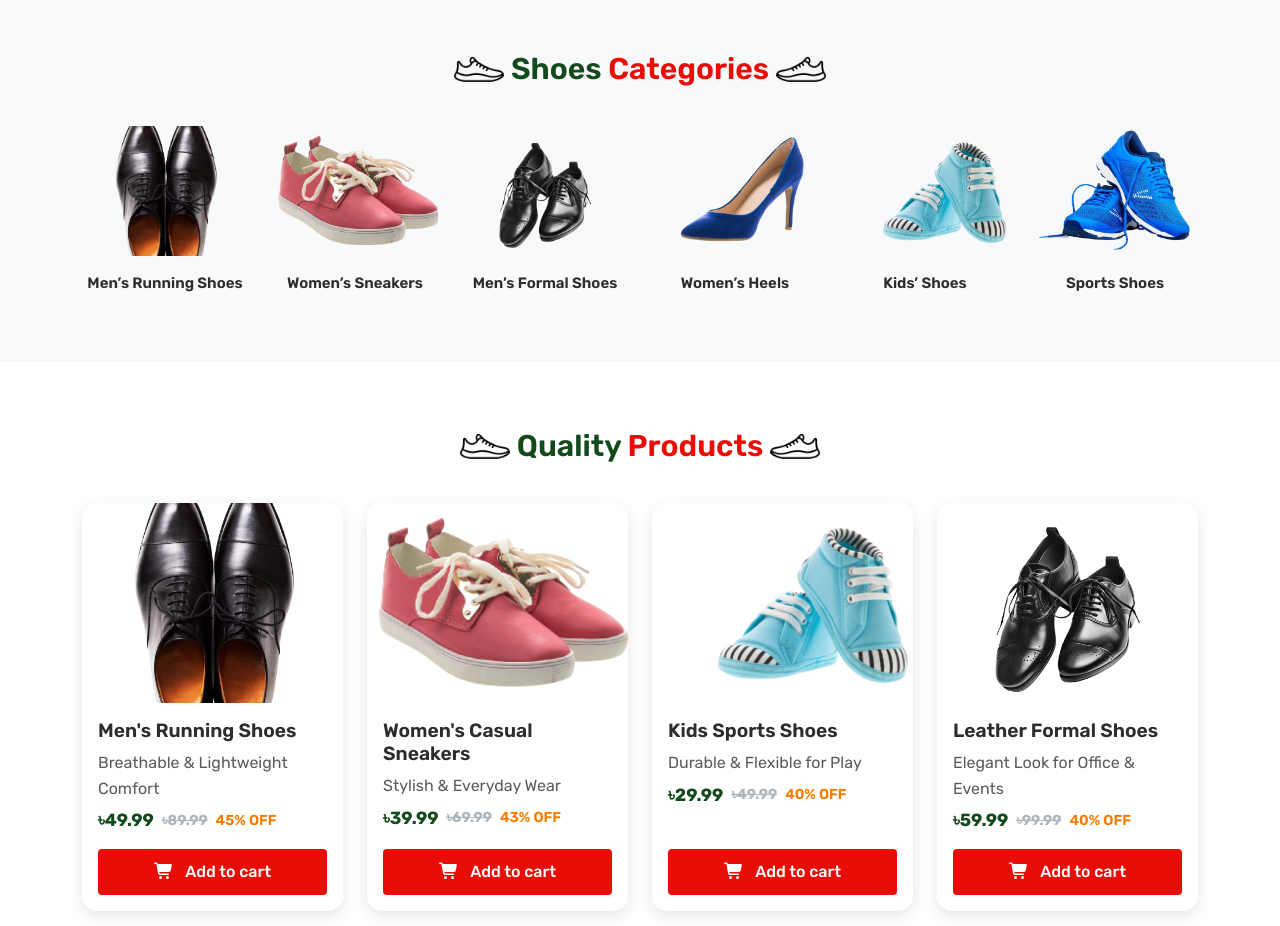
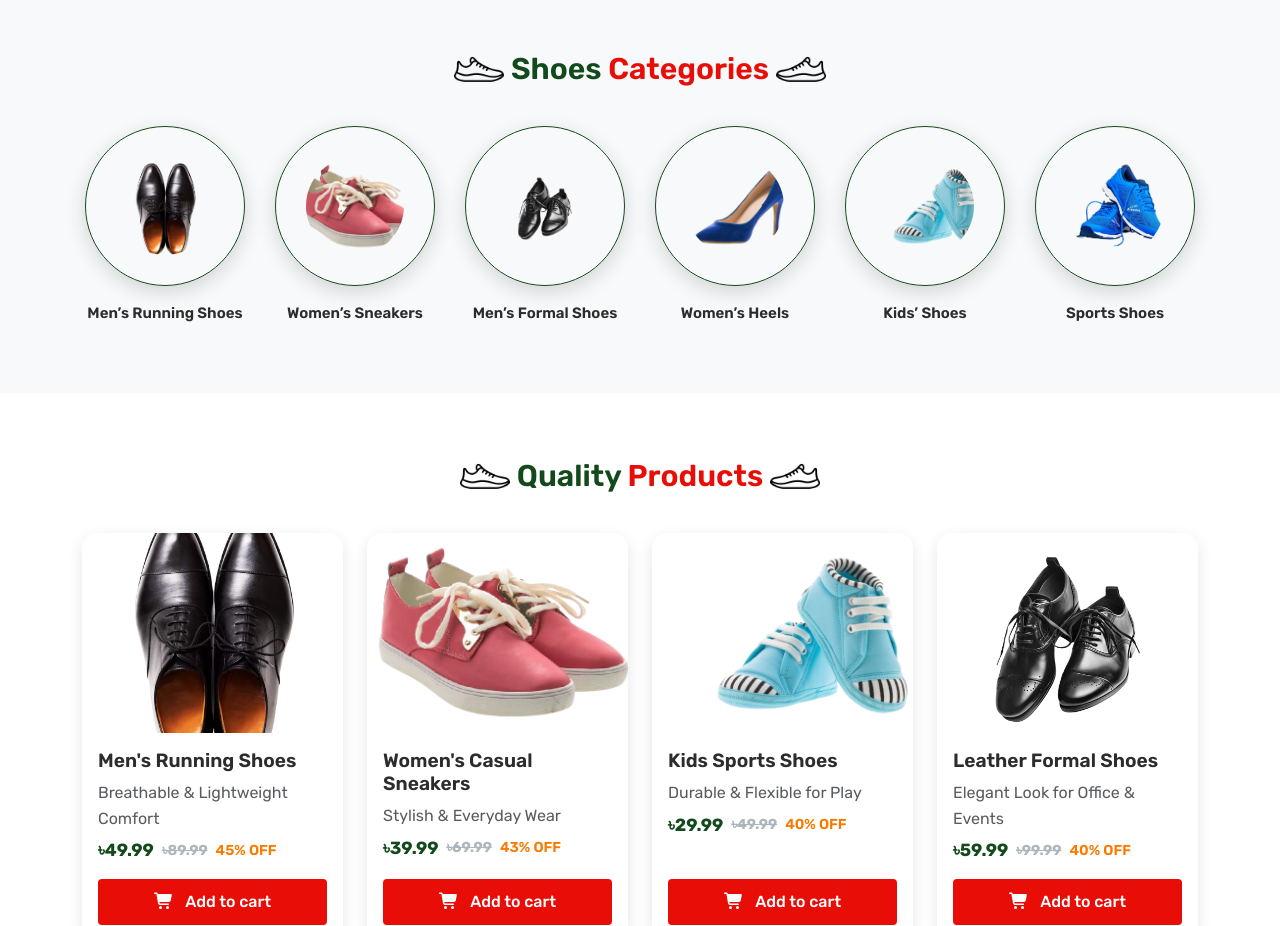
Before and after one commit to emonmahdi/marco-footwear-frontend, a plain HTML site: page index.html in a window 1280 px wide. Shown: the part 820-1746 px from the top of the page. Drawn offline with nearby package versions, Linux system fonts and the light colour scheme; files whose address does not match are found by name.

Commit message:
category box styles update

```diff
--- a/css/style.css
+++ b/css/style.css
@@ -614,11 +614,14 @@ nav a:hover {
   transition: var(--transition);
 }
 .categories-section .single-category img {
-  width: 200px;
-  height: 130px;
-  /* border-radius: 50%; */
+  width: 160px;
+  height: 160px;
+  padding: 30px;
+  border: 1px solid var(--secondary-color);
+  border-radius: 50%;
   margin-bottom: 10px;
   display: inline-block;
+  box-shadow: 0 6px 20px rgba(0, 0, 0, 0.15);
   transition: var(--transition);
   object-fit: cover;
 }
@@ -717,13 +720,6 @@ nav a:hover {
   align-items: center;
   height: 100px;
 }
-
-/* .featured-logo-wrapper {
-  width: 100%;
-  overflow: hidden;
-  position: relative;
-  height: 80px;
-} */
 
 .featured-logo-track {
   transition: transform 0.6s ease-in-out;
@@ -739,49 +735,11 @@ nav a:hover {
   filter: grayscale(100%);
 }
 
-/* .logo-item {
-  width: 140px;
-  margin-right: 1.5rem;
-  flex-shrink: 0;
-  opacity: 0.8;
-  filter: grayscale(100%);
-  transition: all 0.3s ease;
-  vertical-align: middle;
-} */
-
 .logo-item:hover {
   filter: none;
   transform: scale(1.05);
   opacity: 1;
 }
-
-/* .featured-logo-wrapper {
-  overflow: hidden;
-  padding: 1rem 0;
-}
-
-.featured-logo-track {
-  display: flex;
-  gap: 1.5rem;
-  align-items: center;
-  animation: scroll 30s linear infinite;
-} */
-
-/* .logo-item {
-  width: 110px;
-  height: auto;
-  flex-shrink: 0;
-  opacity: 0.85;
-  transition: transform 0.3s ease, filter 0.3s ease;
-  object-fit: contain;
-  padding: 0.5rem;
-  border-radius: 12px;
-}
-
-.logo-item:hover {
-  transform: scale(1.1);
-  opacity: 1;
-} */
 
 /* Optional: auto-scroll effect */
 @keyframes scroll {
```
